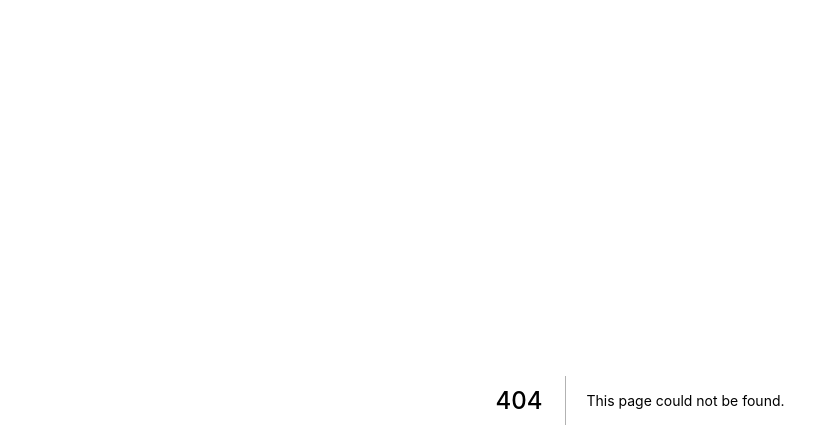
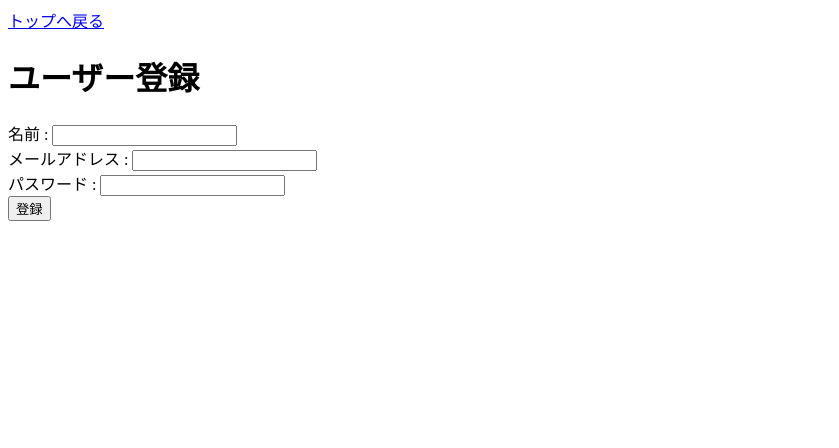
Before and after one commit to kento-yoshidu/ga_test, a Next.js app: page /userregister in a window 1280 px wide. Before the commit this address had no page. Shown: the top 448 px of the page, without its empty margins (0-839 px from the left). Built offline with nearby package versions, Linux system fonts and the light colour scheme.

Commit message:
✨ #18 ユーザー登録機能実装

```diff
--- /dev/null
+++ b/pages/api/user/register.ts
@@ -0,0 +1,22 @@
+import connectDB from "../../../utils/database"
+import { UserModel } from "../../../utils/schemaModels"
+
+import type { NextApiHandler } from "next"
+
+const registerUser: NextApiHandler = async (req, res) => {
+  try {
+    await connectDB()
+
+    await UserModel.create(req.body)
+
+    return res.status(200).json({
+      message: "ユーザー登録成功"
+    })
+  } catch (err) {
+    res.status(400).json({
+      message: "ユーザー登録失敗"
+    })
+  }
+}
+
+export default registerUser
--- a/pages/index.tsx
+++ b/pages/index.tsx
@@ -1,7 +1,12 @@
+import Link from "next/link"
+
 import type { NextPage } from "next"
 
 const Home: NextPage = () => (
   <>
+    <section>
+      <Link href="/userregister">ユーザー登録画面へ</Link>
+    </section>
     <section>
       <h1>Item登録</h1>
       <form action="http://localhost:3000/api/item/create" method="POST">
--- /dev/null
+++ b/pages/userregister.tsx
@@ -0,0 +1,18 @@
+import Link from "next/link"
+
+const UserRegister = () => (
+  <>
+    <Link href="/">トップへ戻る</Link>
+
+    <h1>ユーザー登録</h1>
+
+    <form action="http://localhost:3000/api/user/register" method="POST">
+      名前 : <input type="text" name="name" /> <br />
+      メールアドレス : <input type="text" name="email" /> <br />
+      パスワード : <input type="password" name="password" /> <br />
+      <button type="submit">登録</button>
+    </form>
+  </>
+)
+
+export default UserRegister
```
